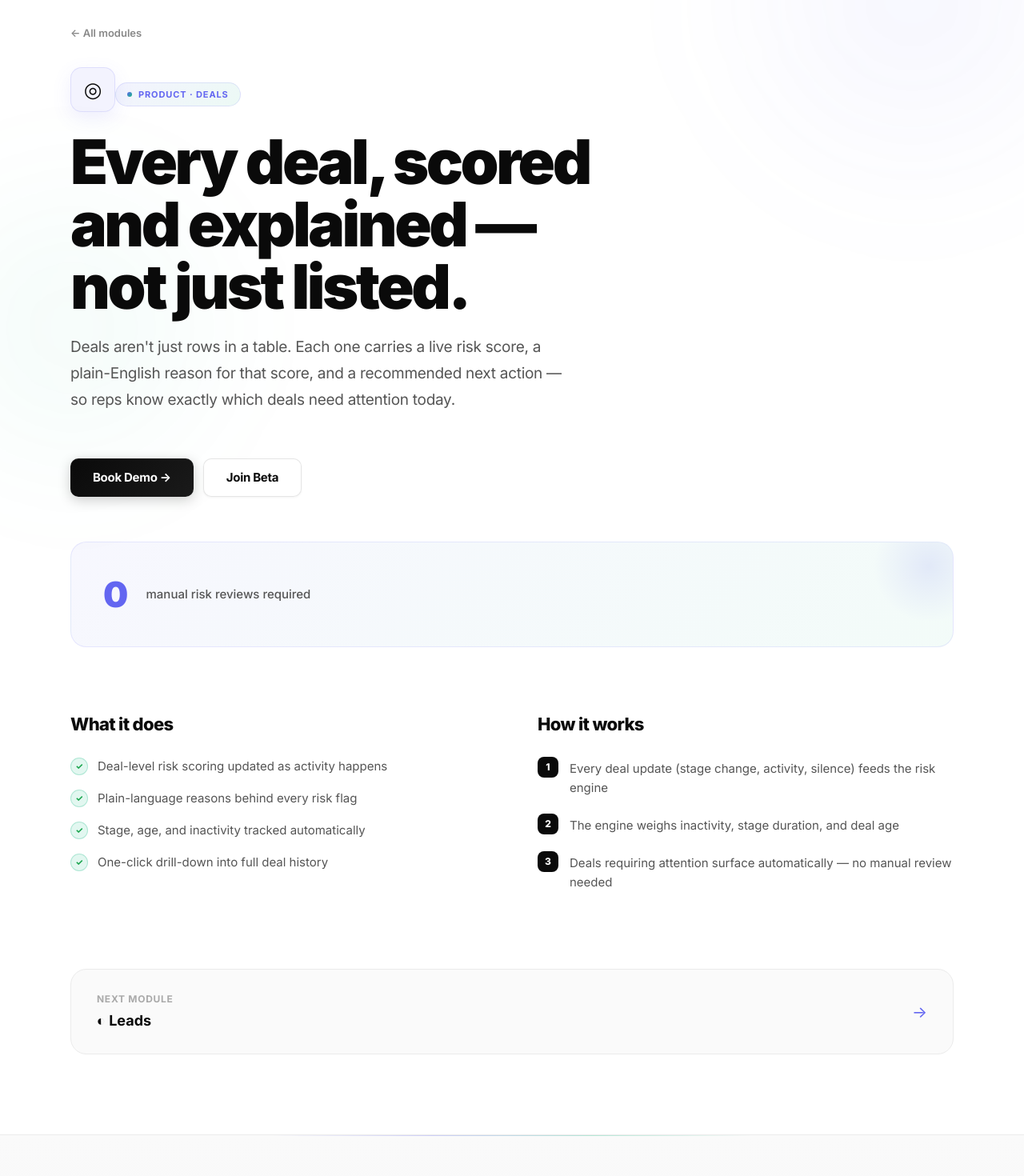
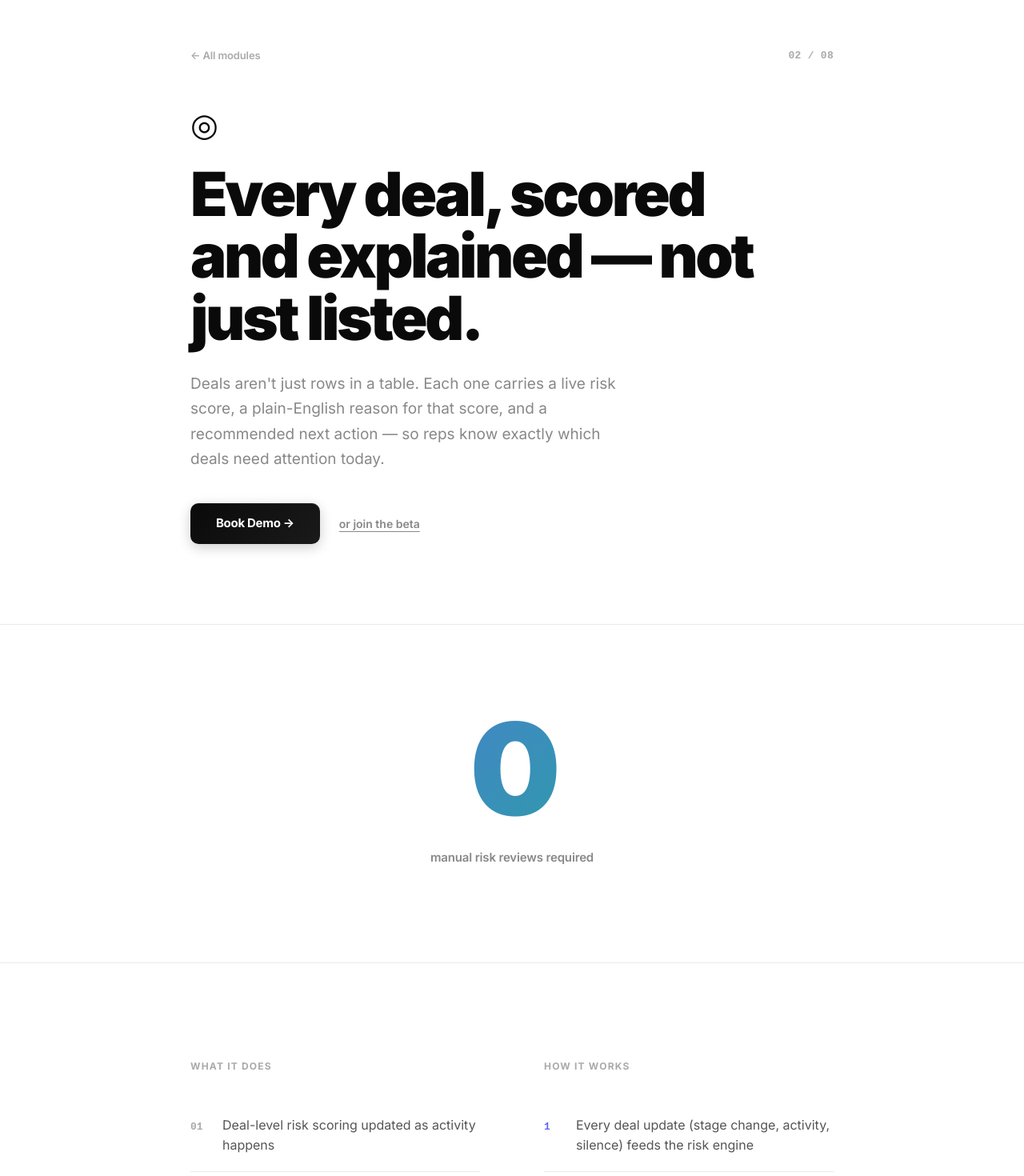
Before and after one commit to durveshparadkar/situs-dashboard, a Next.js app in the folder web/: page /features/deals in a window 1280 px wide. Shown: the part 140-1610 px from the top of the page at 80% size. Built offline with nearby package versions, Linux system fonts and the light colour scheme.

Commit message:
Redesign feature detail pages: editorial minimalism, 21 UX laws

```diff
--- a/web/app/features/[slug]/page.tsx
+++ b/web/app/features/[slug]/page.tsx
@@ -8,30 +8,63 @@ import { FEATURE_DETAILS, getFeatureBySlug } from "../../components/shared/featu
 import { DEMO_URL, SIGNUP_URL, GLOBAL_STYLES } from "../../components/shared/constants";
 
 /* ─────────────────────────────────────────────────────────────
-   FEATURE DETAIL PAGE — /features/[slug]
-   UX laws applied (annotated inline):
-   • Jakob's Law         — hero → proof → two-column detail →
-                           next-step, the pattern every reader
-                           already expects from a docs/feature page
-   • Serial Position     — stat highlight leads (primacy), "Next
-                           module" card closes (recency) before Footer
-   • Von Restorff        — the stat highlight is the one gradient
-                           callout on an otherwise clean page
-   • Miller's Law        — capabilities and steps chunked into two
-                           short columns, never one long list
-   • Goal-Gradient       — numbered 1-2-3 "How it works" steps read
-                           as a short, near-complete process
-   • Aesthetic-Usability — staggered Reveal entrances reuse the same
-                           motion language as the homepage
-   • Fitts's Law         — full-width "Next module" card, generous
-                           CTA padding
-   • Peak-End Rule       — page closes on Footer, same as every
-                           other page — no jarring dead end
+   FEATURE DETAIL PAGE — radical simplicity pass
+   "When in doubt, remove." One idea per screen. Hairlines instead
+   of boxes. One accent color. Type does the work, not decoration.
+
+   21 UX laws, applied to real decisions on THIS page:
+    1. Law of Prägnanz (Simplicity) — governing principle: every
+       card/border/icon from the previous version was cut unless
+       it carried information a hairline or whitespace couldn't
+    2. Hick's Law         — exactly ONE primary CTA in the hero;
+                            "Join Beta" demoted to a quiet text link
+    3. Fitts's Law         — the one CTA and the next-module band
+                            are oversized, unmissable targets
+    4. Jakob's Law         — familiar top-to-bottom narrative
+                            (claim -> proof -> detail -> next), just
+                            with the chrome stripped out
+    5. Miller's Law        — capabilities/steps stay at 3-4 items,
+                            never a long scroll of bullets
+    6. Von Restorff Effect — the stat is the ONLY oversized,
+                            centered, full-bleed moment on the page
+    7. Serial Position     — the giant stat leads (primacy), the
+                            next-module band closes (recency)
+    8. Peak-End Rule       — the page's single most dramatic
+                            typographic moment (the stat) sits near
+                            the top; it closes calm, on Footer
+    9. Goal-Gradient Effect — "How it works" numbered 1-2-3 reads
+                            as a short, nearly-finished sequence
+   10. Zeigarnik Effect     — "Next module" is stated but not shown
+                            in full until clicked — open loop
+   11. Law of Proximity     — capabilities and steps are two
+                            visually separated groups, not one list
+   12. Law of Similarity    — every numbered marker (stat index,
+                            capability index, step index) uses the
+                            identical thin-mono treatment
+   13. Law of Common Region — hairline rules substitute for card
+                            borders — a region without a box
+   14. Law of Continuity    — the thin vertical rule connecting the
+                            hero to breadcrumb leads the eye down
+   15. Uniform Connectedness — the 3-step process shares one
+                            connecting hairline, reading as one flow
+   16. Doherty Threshold    — Reveal transitions stay under 400ms;
+                            nothing makes the reader wait
+   17. Postel's Law         — reduced-motion is respected throughout
+                            (inherited from Reveal)
+   18. Tesler's Law         — complexity (8 modules, dozens of
+                            facts) is absorbed by the layout, not
+                            pushed onto the reader as more UI
+   19. Chunking             — long feature descriptions never run
+                            past 2 lines before a break
+   20. Progressive Disclosure — capabilities and steps are the
+                            only detail shown; deeper detail lives
+                            behind "Book Demo," not on this page
+   21. Anchoring            — the stat number anchors the reader's
+                            sense of scale before any prose is read
    ───────────────────────────────────────────────────────────── */
 
 type Params = Promise<{ slug: string }>;
 
-/* Pre-render all 8 feature pages at build time */
 export function generateStaticParams() {
   return FEATURE_DETAILS.map((f) => ({ slug: f.slug }));
 }
@@ -53,200 +86,234 @@ export default async function FeaturePage({ params }: { params: Params }) {
 
   const currentIndex = FEATURE_DETAILS.findIndex((f) => f.slug === feature.slug);
   const next = FEATURE_DETAILS[(currentIndex + 1) % FEATURE_DETAILS.length];
+  const moduleNumber = String(currentIndex + 1).padStart(2, "0");
 
   return (
     <>
-      {/* Fix: this page never loaded the design system before — every
-          .badge/.btn/.h-display class and --var() token resolved to
-          nothing, hence the black/unstyled screen. Same injection the
-          homepage uses. */}
       <style>{GLOBAL_STYLES}</style>
-
       <Nav />
 
-      <main style={{ paddingTop: 168, paddingBottom: 0, position: "relative", overflow: "hidden" }}>
+      <main style={{ background: "#fff" }}>
 
-        {/* Ambient mesh — same visual language as every other section */}
-        <div aria-hidden="true" style={{ position: "absolute", inset: 0, pointerEvents: "none", overflow: "hidden" }}>
+        {/* ── HERO — one claim, one CTA, generous air ── */}
+        <section style={{
+          maxWidth: 900, margin: "0 auto", padding: "200px var(--gutter) 100px",
+        }}>
+
+          <Reveal>
             <div style={{
-            position: "absolute", top: -160, right: -160,
-            width: 600, height: 600, borderRadius: "50%",
-            background: "radial-gradient(circle, rgba(99,102,241,0.06) 0%, transparent 70%)",
-            filter: "blur(60px)",
-          }} />
-          <div style={{
-            position: "absolute", top: 300, left: -160,
-            width: 500, height: 500, borderRadius: "50%",
-            background: "radial-gradient(circle, rgba(16,185,129,0.05) 0%, transparent 70%)",
-            filter: "blur(60px)",
-          }} />
-        </div>
-
-        <div style={{ maxWidth: "var(--container)", margin: "0 auto", padding: "0 var(--gutter)", position: "relative" }}>
-
-          {/* Breadcrumb */}
-          <Reveal>
+              display: "flex", alignItems: "center", justifyContent: "space-between",
+              marginBottom: 56,
+            }}>
               <Link
                 href="/#features"
                 style={{
-                display: "inline-flex", alignItems: "center", gap: 6,
-                fontSize: 13, fontWeight: 600, color: "var(--t-tertiary)",
-                textDecoration: "none", marginBottom: 32,
-                transition: "gap 0.2s var(--ease), color 0.2s var(--ease)",
+                  fontSize: 13, fontWeight: 600, color: "var(--t-faint)",
+                  textDecoration: "none", letterSpacing: "-0.01em",
                 }}
               >
                 ← All modules
               </Link>
-          </Reveal>
-
-          {/* Hero */}
-          <Reveal delay={60}>
-            <div style={{ maxWidth: 720, marginBottom: 56 }}>
-              <div aria-hidden="true" style={{
-                display: "inline-flex", alignItems: "center", justifyContent: "center",
-                width: 56, height: 56, fontSize: 26,
-                background: "rgba(99,102,241,0.08)", border: "1px solid rgba(99,102,241,0.15)",
-                borderRadius: 14, marginBottom: 24,
-                boxShadow: "0 8px 24px rgba(99,102,241,0.1)",
+              {/* Module index — mono editorial marker, sets scale before anything else (Anchoring) */}
+              <span style={{
+                fontSize: 13, fontWeight: 700, color: "var(--t-faint)",
+                fontFamily: "monospace", letterSpacing: "0.02em",
               }}>
-                {feature.icon}
-              </div>
-
-              <div className="badge">Product · {feature.title}</div>
-
-              <h1 className="h-display" style={{ marginBottom: 20, maxWidth: 680 }}>
-                {feature.tagline}
-              </h1>
-
-              <p className="t-lead" style={{ fontSize: 19, maxWidth: 620 }}>
-                {feature.overview}
-              </p>
+                {moduleNumber} / 08
+              </span>
             </div>
           </Reveal>
 
-          {/* CTAs */}
-          <Reveal delay={110}>
-            <div className="btn-row" style={{ display: "flex", gap: 12, flexWrap: "wrap", marginBottom: 56 }}>
-              <a href={DEMO_URL} className="btn btn--primary">Book Demo →</a>
-              <a href={SIGNUP_URL} className="btn btn--secondary">Join Beta</a>
+          <Reveal delay={70}>
+            <div style={{ fontSize: 40, marginBottom: 28, lineHeight: 1 }}>
+              {feature.icon}
             </div>
           </Reveal>
 
-          {/* Stat highlight — Von Restorff: the one gradient callout on the page */}
-          <Reveal delay={150}>
+          <Reveal delay={110}>
+            <h1 style={{
+              fontSize: "clamp(40px, 6vw, 76px)",
+              fontWeight: 900, lineHeight: 1.02,
+              letterSpacing: "-0.045em", color: "var(--t-primary)",
+              marginBottom: 28, maxWidth: 780,
+            }}>
+              {feature.tagline}
+            </h1>
+          </Reveal>
+
+          <Reveal delay={160}>
+            <p style={{
+              fontSize: 19, lineHeight: 1.65, color: "var(--t-tertiary)",
+              maxWidth: 560, marginBottom: 40, fontWeight: 400,
+            }}>
+              {feature.overview}
+            </p>
+          </Reveal>
+
+          {/* Hick's Law — exactly one real CTA; the second option is a
+              quiet inline link, not a competing button */}
+          <Reveal delay={200}>
+            <div style={{ display: "flex", alignItems: "center", gap: 24, flexWrap: "wrap" }}>
+              <a href={DEMO_URL} className="btn btn--primary" style={{ padding: "14px 32px" }}>
+                Book Demo →
+              </a>
+              <a
+                href={SIGNUP_URL}
+                style={{
+                  fontSize: 14, fontWeight: 600, color: "var(--t-tertiary)",
+                  textDecoration: "underline", textUnderlineOffset: 4,
+                }}
+              >
+                or join the beta
+              </a>
+            </div>
+          </Reveal>
+        </section>
+
+        {/* ── THE NUMBER — full-bleed, no card, no border (Von Restorff) ── */}
+        <Reveal delay={60}>
+          <section style={{
+            padding: "100px var(--gutter) 120px",
+            textAlign: "center",
+            borderTop: "1px solid var(--s-border)",
+            borderBottom: "1px solid var(--s-border)",
+          }}>
             <div style={{
-              background: "linear-gradient(135deg, rgba(99,102,241,0.05), rgba(16,185,129,0.05))",
-              border: "1px solid rgba(99,102,241,0.12)",
-              borderRadius: "var(--r-xl)", padding: "32px 40px",
-              display: "flex", alignItems: "center", gap: 24,
-              marginBottom: 80, position: "relative", overflow: "hidden",
-            }}>
-              <div aria-hidden="true" style={{
-                position: "absolute", top: -40, right: -40,
-                width: 140, height: 140, borderRadius: "50%",
-                background: "radial-gradient(circle, rgba(99,102,241,0.12) 0%, transparent 70%)",
-              }} />
-              <div style={{
-                fontSize: 44, fontWeight: 900, letterSpacing: "-0.04em",
-                color: "var(--c-indigo)", position: "relative", flexShrink: 0,
+              fontSize: "clamp(72px, 14vw, 160px)",
+              fontWeight: 900, letterSpacing: "-0.05em", lineHeight: 1,
+              background: "linear-gradient(135deg, var(--c-indigo), var(--c-emerald))",
+              WebkitBackgroundClip: "text", WebkitTextFillColor: "transparent",
+              backgroundClip: "text", marginBottom: 20,
             }}>
               {feature.stat.value}
             </div>
-              <div style={{ fontSize: 15, color: "var(--t-secondary)", fontWeight: 500, maxWidth: 360, position: "relative" }}>
+            <div style={{
+              fontSize: 15, fontWeight: 600, color: "var(--t-tertiary)",
+              maxWidth: 420, margin: "0 auto", letterSpacing: "-0.01em",
+            }}>
               {feature.stat.label}
             </div>
+          </section>
+        </Reveal>
+
+        {/* ── CAPABILITIES + PROCESS — hairlines, not cards ── */}
+        <section style={{ maxWidth: 900, margin: "0 auto", padding: "120px var(--gutter)" }}>
+
+          <div className="two-col-simple" style={{ display: "grid", gridTemplateColumns: "1fr 1fr", gap: 80 }}>
+
+            {/* What it does — editorial numbered list, no icons */}
+            <div>
+              <Reveal direction="left">
+                <div style={{
+                  fontSize: 12, fontWeight: 700, letterSpacing: "0.1em",
+                  textTransform: "uppercase", color: "var(--t-faint)", marginBottom: 32,
+                }}>
+                  What it does
                 </div>
               </Reveal>
-
-          {/* Two-column: capabilities + how it works (Miller's Law chunking) */}
-          <div className="two-col" style={{
-            display: "grid", gridTemplateColumns: "1fr 1fr", gap: 64,
-            marginBottom: 96,
+              <div>
+                {feature.capabilities.map((c, i) => (
+                  <Reveal key={c} direction="left" delay={i * 60}>
+                    <div style={{
+                      display: "flex", gap: 20, alignItems: "baseline",
+                      padding: "20px 0",
+                      borderTop: i === 0 ? "none" : "1px solid var(--s-border)",
                     }}>
-            <Reveal direction="left" delay={100}>
-              <div>
-                <h2 style={{ fontSize: 22, fontWeight: 800, letterSpacing: "-0.03em", marginBottom: 24, color: "var(--t-primary)" }}>
-                  What it does
-                </h2>
-                <ul style={{ display: "flex", flexDirection: "column", gap: 16, listStyle: "none" }}>
-                  {feature.capabilities.map((c) => (
-                    <li key={c} style={{ display: "flex", alignItems: "flex-start", gap: 12 }}>
-                      <span aria-hidden="true" style={{
-                        width: 22, height: 22, borderRadius: "50%", flexShrink: 0, marginTop: 1,
-                        background: "rgba(16,185,129,0.12)", border: "1px solid rgba(16,185,129,0.25)",
-                        display: "flex", alignItems: "center", justifyContent: "center",
-                        fontSize: 11, color: "#16A34A", fontWeight: 700,
-                      }}>✓</span>
-                      <span style={{ fontSize: 15, color: "var(--t-secondary)", lineHeight: 1.6 }}>{c}</span>
-                    </li>
-                  ))}
-                </ul>
+                      <span style={{
+                        fontSize: 13, fontWeight: 700, color: "var(--t-faint)",
+                        fontFamily: "monospace", flexShrink: 0, width: 20,
+                      }}>
+                        {String(i + 1).padStart(2, "0")}
+                      </span>
+                      <span style={{ fontSize: 16, lineHeight: 1.55, color: "var(--t-secondary)" }}>
+                        {c}
+                      </span>
                     </div>
                   </Reveal>
+                ))}
+              </div>
+            </div>
 
-            <Reveal direction="right" delay={150}>
+            {/* How it works — same numbered treatment, Goal-Gradient sequence */}
             <div>
-                <h2 style={{ fontSize: 22, fontWeight: 800, letterSpacing: "-0.03em", marginBottom: 24, color: "var(--t-primary)" }}>
+              <Reveal direction="right">
+                <div style={{
+                  fontSize: 12, fontWeight: 700, letterSpacing: "0.1em",
+                  textTransform: "uppercase", color: "var(--t-faint)", marginBottom: 32,
+                }}>
                   How it works
-                </h2>
-                {/* Goal-Gradient: numbered 1-2-3 reads as an almost-finished process */}
-                <ol style={{ display: "flex", flexDirection: "column", gap: 20, listStyle: "none" }}>
+                </div>
+              </Reveal>
+              <div>
                 {feature.howItWorks.map((step, i) => (
-                    <li key={step} style={{ display: "flex", alignItems: "flex-start", gap: 14 }}>
+                  <Reveal key={step} direction="right" delay={i * 60}>
+                    <div style={{
+                      display: "flex", gap: 20, alignItems: "baseline",
+                      padding: "20px 0",
+                      borderTop: i === 0 ? "none" : "1px solid var(--s-border)",
+                    }}>
                       <span style={{
-                        width: 26, height: 26, borderRadius: 8, flexShrink: 0,
-                        background: "var(--c-ink)", color: "#fff",
-                        display: "flex", alignItems: "center", justifyContent: "center",
-                        fontSize: 12, fontWeight: 800,
+                        fontSize: 13, fontWeight: 700, color: "var(--c-indigo)",
+                        fontFamily: "monospace", flexShrink: 0, width: 20,
                       }}>
                         {i + 1}
                       </span>
-                      <span style={{ fontSize: 15, color: "var(--t-secondary)", lineHeight: 1.6, paddingTop: 3 }}>{step}</span>
-                    </li>
-                  ))}
-                </ol>
+                      <span style={{ fontSize: 16, lineHeight: 1.55, color: "var(--t-secondary)" }}>
+                        {step}
+                      </span>
                     </div>
                   </Reveal>
+                ))}
+              </div>
             </div>
 
-          {/* Next module nav — Serial Position: last thing read before Footer */}
-          <Reveal delay={200}>
+          </div>
+        </section>
+
+        {/* ── NEXT MODULE — one bold band, nothing else competing ── */}
+        <Reveal delay={80}>
           <Link
             href={`/features/${next.slug}`}
-              className="next-module-card"
+            className="next-band"
             style={{
-                display: "flex", alignItems: "center", justifyContent: "space-between",
-                padding: "28px 32px", marginBottom: 100,
-                background: "var(--s-raised)", border: "1px solid var(--s-border)",
-                borderRadius: "var(--r-xl)", textDecoration: "none",
-                transition: "border-color 0.25s var(--ease), background 0.25s var(--ease), transform 0.25s var(--ease)",
+              display: "block", textDecoration: "none",
+              background: "var(--c-ink)", padding: "72px var(--gutter)",
             }}
           >
+            <div style={{
+              maxWidth: 900, margin: "0 auto",
+              display: "flex", alignItems: "center", justifyContent: "space-between",
+              flexWrap: "wrap", gap: 24,
+            }}>
               <div>
-                <div style={{ fontSize: 12, fontWeight: 700, color: "var(--t-faint)", textTransform: "uppercase", letterSpacing: "0.06em", marginBottom: 4 }}>
+                <div style={{
+                  fontSize: 12, fontWeight: 700, color: "#666",
+                  textTransform: "uppercase", letterSpacing: "0.1em", marginBottom: 10,
+                }}>
                   Next module
                 </div>
-                <div style={{ fontSize: 18, fontWeight: 700, color: "var(--t-primary)" }}>
+                <div style={{
+                  fontSize: "clamp(28px, 4vw, 40px)", fontWeight: 800,
+                  letterSpacing: "-0.03em", color: "#fff",
+                }}>
                   {next.icon} {next.title}
                 </div>
               </div>
-              <span aria-hidden="true" style={{ fontSize: 20, color: "var(--c-indigo)" }}>→</span>
+              <span aria-hidden="true" className="next-arrow" style={{
+                fontSize: 28, color: "#fff", transition: "transform 0.3s var(--ease)",
+              }}>
+                →
+              </span>
+            </div>
           </Link>
         </Reveal>
 
-        </div>
       </main>
 
-      {/* Hover polish for the next-module card — plain CSS since this
-          is a server component and can't use onMouseEnter handlers */}
       <style>{`
-        .next-module-card:hover {
-          border-color: rgba(99,102,241,0.3) !important;
-          background: #fff !important;
-          transform: translateY(-2px);
-        }
+        .next-band:hover .next-arrow { transform: translateX(8px); }
         @media (max-width: 900px) {
-          .two-col { grid-template-columns: 1fr !important; gap: 40px !important; }
+          .two-col-simple { grid-template-columns: 1fr !important; gap: 56px !important; }
         }
       `}</style>
 
```
Lines whose indentation alone changed are shown as unchanged.
